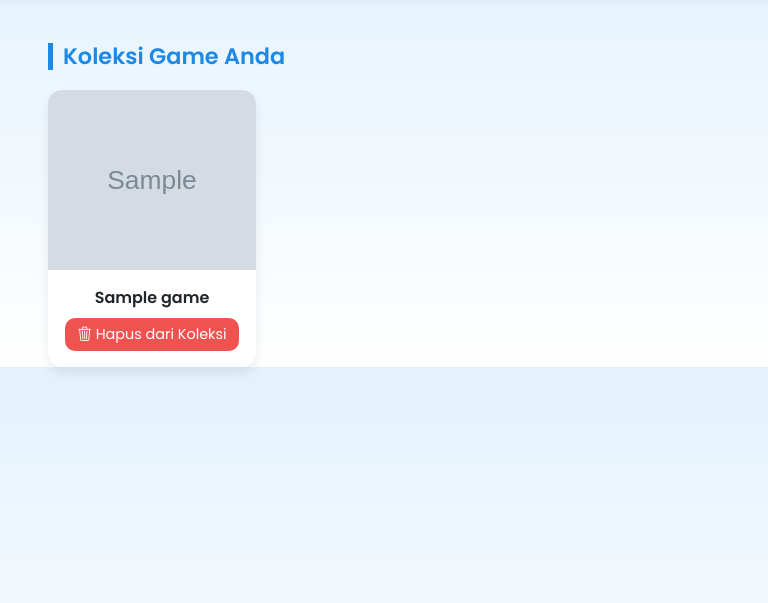
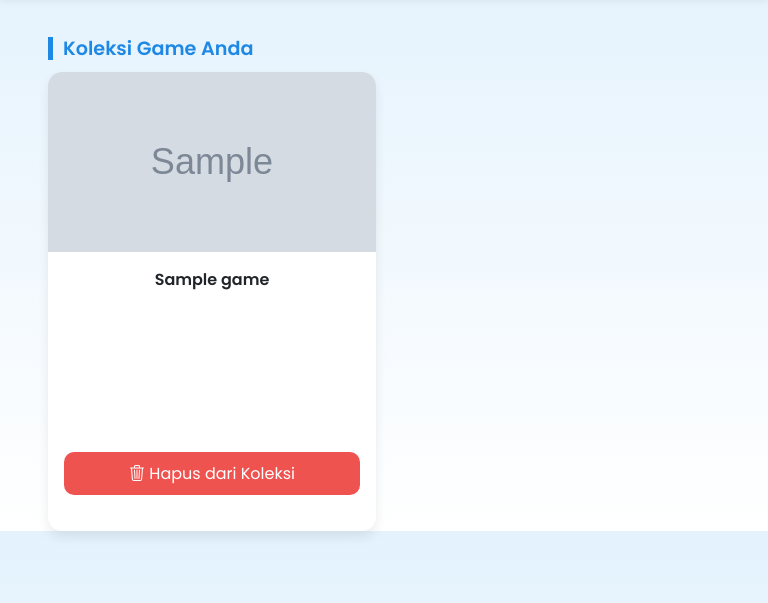
Before and after one commit to rondodol/web_skripsi, a Django app: page /koleksi/ in a window 768 px wide. Shown: the part 57-660 px from the top of the page. Run offline with Django 5.2, Linux system fonts and the light colour scheme; a user stored in the database is signed in; tables that the repository leaves empty hold one stand-in row (values such as "Sample post"); grey boxes marked "Sample" are stand-in pictures.

Commit message:
responsif

```diff
--- a/main/templates/base.html
+++ b/main/templates/base.html
@@ -85,6 +85,86 @@
             padding-left: 10px;
             color: #1e88e5;
         }
+
+        /* Responsive layout tambahan */
+        @media (max-width: 768px) {
+        .section-title {
+            font-size: 1.2rem;
+            margin-top: 20px;
+            margin-bottom: 12px;
+        }
+
+        .card {
+            margin-bottom: 20px;
+        }
+
+        .card-container {
+            display: grid;
+            grid-template-columns: 1fr;
+            gap: 1rem;
+        }
+
+        form {
+            margin-top: 20vh !important;
+        }
+
+        .btn-simpan, .btn-hapus {
+            width: 100%;
+            font-size: 1rem;
+            padding: 10px;
+            }
+        }
+
+        @media (min-width: 768px) {
+        .card-container {
+            display: grid;
+            grid-template-columns: repeat(2, 1fr);
+            gap: 1rem;
+            }
+        }
+
+        @media (min-width: 992px) {
+        .card-container {
+            grid-template-columns: repeat(3, 1fr);
+            }
+        }
+
+        @media (max-width: 768px) {
+            .container .row > div {
+            padding-left: 0.5rem;
+            padding-right: 0.5rem;
+            }
+        }
+
+        @media (max-width: 768px) {
+            .preference-section {
+            flex-direction: column !important;
+        }
+
+        .preference-section > div {
+            width: 100% !important;
+            margin-bottom: 1rem;
+        }
+
+        .btn {
+            font-size: 1rem;
+            padding: 0.6rem 1rem;
+            }
+        }
+
+        @media (max-width: 768px) {
+            .form-auth {
+            margin-top: 8vh;
+            margin-bottom: 8vh;
+            padding: 1.5rem !important;
+            }
+
+        .form-auth input,
+        .form-auth button {
+            font-size: 1rem !important;
+            }
+        }
+
 
         .bg-simpan {
             background-color: #1e88e5 !important;
--- a/main/templates/collection.html
+++ b/main/templates/collection.html
@@ -5,7 +5,7 @@
   <h3 class="section-title">Koleksi Game Anda</h3>
 
   {% if collections %}
-  <div class="row row-cols-1 row-cols-sm-2 row-cols-md-3 row-cols-lg-4 g-4">
+  <div class="card-container">
     {% for item in collections %}
     <div class="col">
       <div class="card h-100">
--- a/main/templates/home.html
+++ b/main/templates/home.html
@@ -5,7 +5,7 @@
 <div class="container">
     <h3 class="section-title">Untuk Anda</h3>
     {% if recommended_games %}
-    <div class="row row-cols-1 row-cols-sm-2 row-cols-md-3 row-cols-lg-4 g-4">
+    <div class="card-container">
         {% for game in recommended_games %}
         <div class="col">
             <div class="card h-100">
@@ -34,7 +34,7 @@
     {% endif %}
 
     <h4 class="section-title mt-5">User Lain Menyukai Ini</h4>
-    <div class="row row-cols-1 row-cols-sm-2 row-cols-md-3 row-cols-lg-4 g-4">
+    <div class="card-container">
         {% for game in other_users_liked %}
         <div class="col">
             <div class="card h-100">
--- a/main/templates/login.html
+++ b/main/templates/login.html
@@ -4,7 +4,7 @@
 
 {% block content %}
 <div class="d-flex justify-content-center align-items-center" style="min-height: calc(100vh - 70px);">
-  <div class="card shadow p-4" style="width: 100%; max-width: 450px;">
+  <div class="card shadow p-4 form-auth" style="width: 100%; max-width: 450px;">
     <h3 class="text-center mb-4 text-primary fw-bold">Login</h3>
     <form method="post">
       {% csrf_token %}
--- a/main/templates/preferences.html
+++ b/main/templates/preferences.html
@@ -8,7 +8,7 @@
 
   <form method="post">
     {% csrf_token %}
-    <div class="row justify-content-center gap-3">
+    <div class="row justify-content-center gap-3 preference-section">
       <!-- Genre -->
       <div class="col-md-5 p-4 bg-light rounded shadow-sm">
         <h5 class="fw-bold text-primary mb-3">Genre Favorit</h5>
--- a/main/templates/recommend.html
+++ b/main/templates/recommend.html
@@ -2,7 +2,7 @@
 {% load static %}
 
 {% block content %}
-<div class="container">
+<div class="card-container">
   <h3 class="section-title">Rekomendasi Game</h3>
 
   <!-- Form Input -->
--- a/main/templates/register.html
+++ b/main/templates/register.html
@@ -4,7 +4,7 @@
 
 {% block content %}
 <div class="d-flex justify-content-center align-items-center" style="min-height: calc(100vh - 70px);">
-  <div class="card shadow p-4" style="width: 100%; max-width: 450px;">
+  <div class="card shadow p-4 form-auth" style="width: 100%; max-width: 450px;">
     <h3 class="text-center mb-4 text-primary fw-bold">Daftar Akun</h3>
     <form method="post">
       {% csrf_token %}
```
